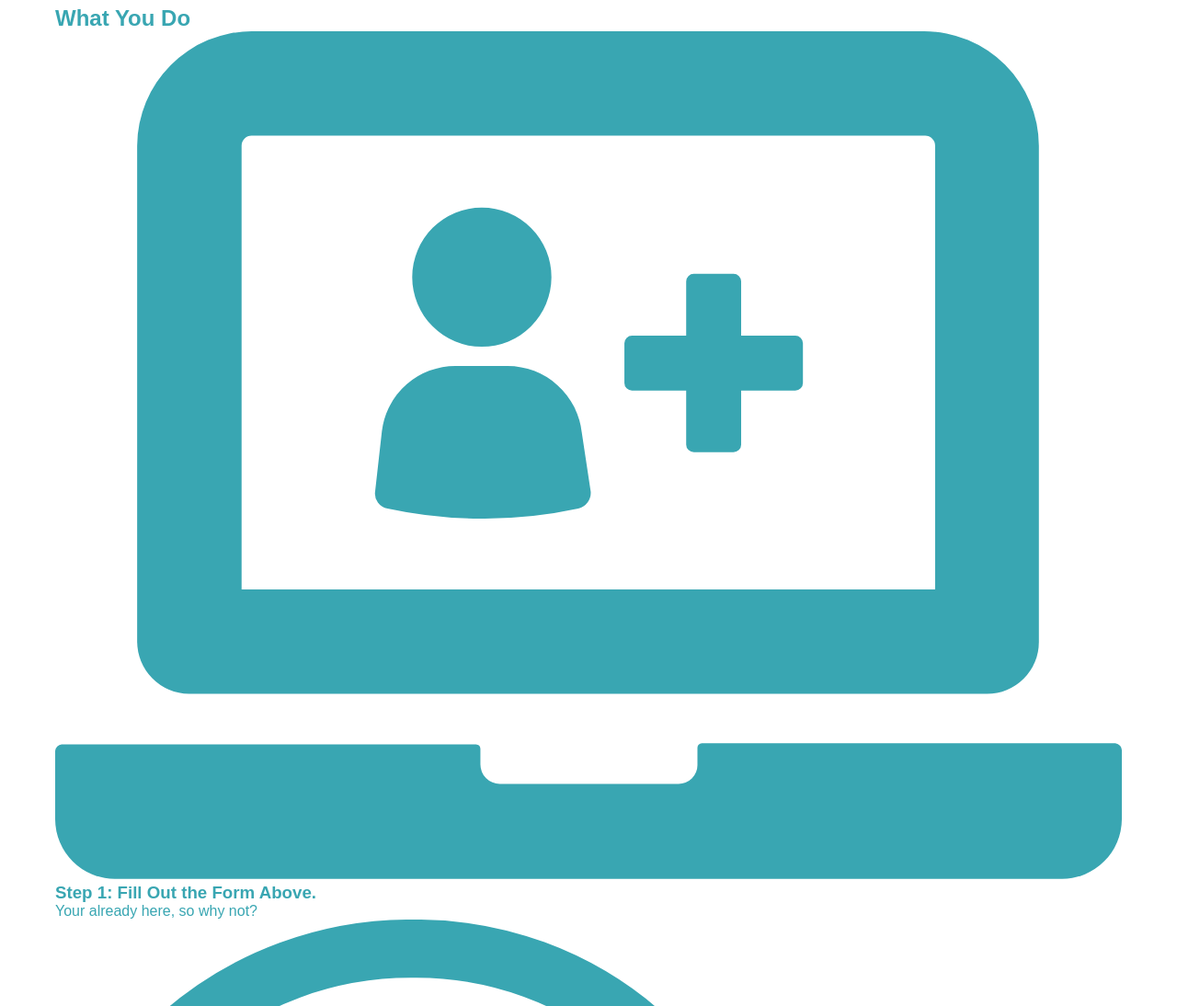
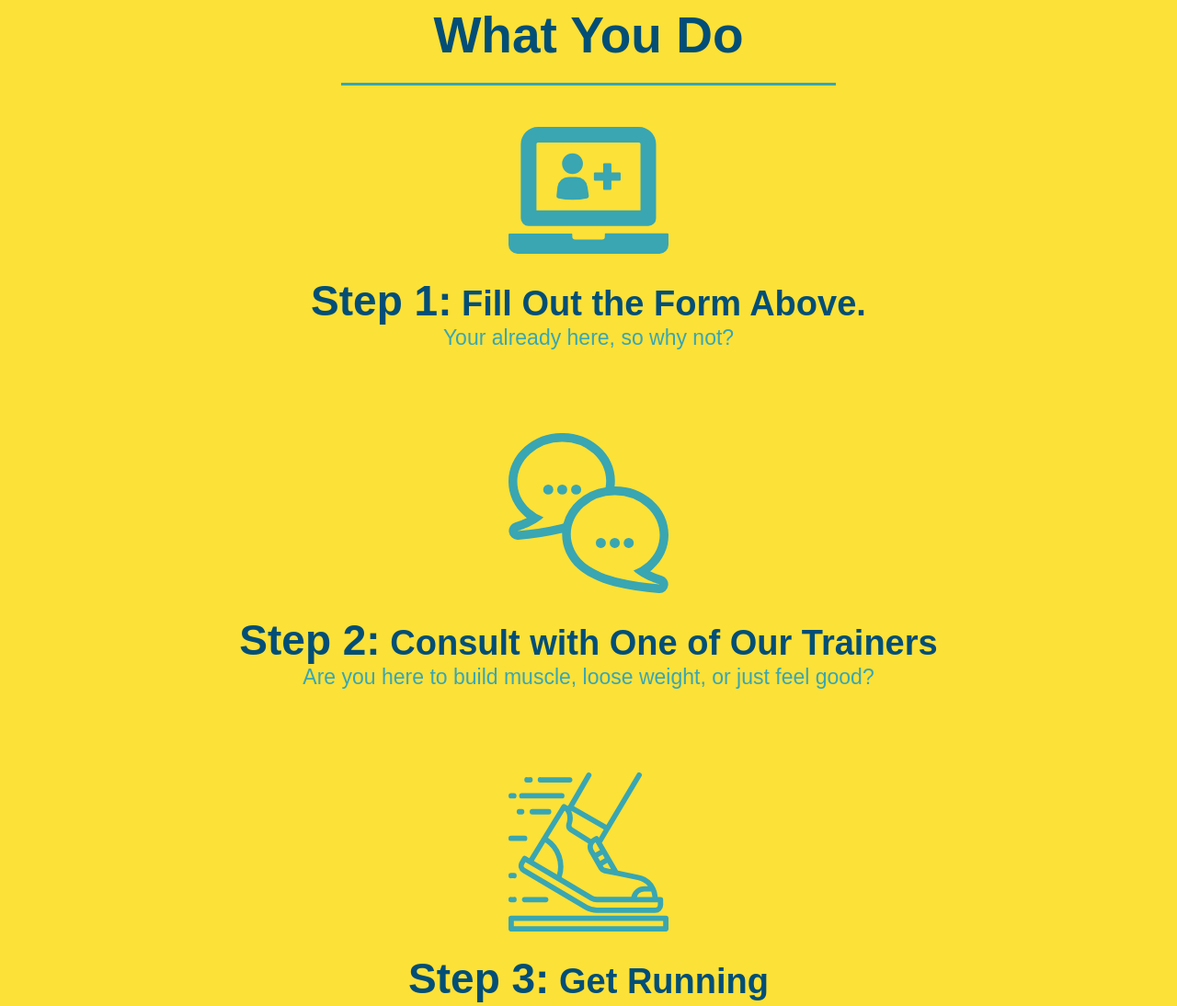
Before and after one commit to EllaCodes2021/run-buddy, a plain HTML site: page index.html in a window 1280 px wide. Shown: the part 1080-2174 px from the top of the page at 92% size. Drawn offline with Linux system fonts and the light colour scheme.

Commit message:
project completed up to the span section

```diff
--- a/assets/css/style.css
+++ b/assets/css/style.css
@@ -117,15 +117,6 @@ margin: 5px 0 15px 0;
 .intro {
     text-align: center;
 }
-.intro h2 {
-    font-size: 55px;
-    color: #024e76;
-    margin-bottom: 35px;
-    padding: 0 100px 20px 100px;
-    border-bottom: 3px solid;
-    border-color: #fce138;
-    display: inline-block;
-}
 .intro p {
     line-height: 1.7;
     color: #39a6b2;
@@ -133,3 +124,41 @@ margin: 5px 0 15px 0;
     font-size: 20px;
     margin: 0 auto;
 }
+.steps {
+    text-align: center;
+    background: #fce138;
+}
+
+.section-title {
+    font-size: 55px;
+    color: #024e76;
+    margin-bottom: 35px;
+    padding: 0 100px 20px 100px;
+    display: inline-block;
+    border-bottom: 3px solid;
+}
+.primary-border {
+    border-color: #fce138;
+}
+.secondary-border {
+    border-color: #39a6b2;
+}
+.steps div {
+    margin-bottom: 80px;
+}
+.steps img {
+    width: 15%;
+    margin: 10px 0;
+}
+.steps h3 {
+    color: #024e76;
+    font-size: 46px;
+    margin-top: 10px;
+}
+.steps p {
+    color: #39a6b2;
+    font-size: 23px;
+}
+.steps span {
+    font-size: 38px;
+}
--- a/index.html
+++ b/index.html
@@ -64,34 +64,34 @@
     </Section>
     <!-- "What We Do" -->
     <Section id="what-we-do" class="intro">
-        <h2>What We Do </h2>
+        <h2 class="section-title primary-border">What We Do </h2>
         <p>Make you run till you are happy or dead what ever comes first!  We recognize the Drill Sargent moto: "What doesn't kill you makes you stronger so RUN! If you think your getting tired don't bother to wine about it just keep running.  One day this will be easy and that is because you never gave up!"</p>
     </Section>
 
     <!-- "What You Do" -->
-    <Section id="what-we-do">
-        <h2>What You Do</h2>
+    <Section id="what-you-do" class="steps">
+        <h2 class="section-title secondary-border">What You Do</h2>
         <div>
             <img src="./assets/images/step-1.svg" alt="Icon of a computer with a form to fill out."/>
-            <h3>Step 1: Fill Out the Form Above.</h3>
+            <h3>Step 1:<span> Fill Out the Form Above.</span></h3>
             <p>Your already here, so why not?</p>
         </div>
 
         <div>
             <img src="./assets/images/step-2.svg" alt="Conversation bubles Icon" />
-            <h3>Step 2: Consult with One of Our Trainers</h3>
+            <h3>Step 2:<span> Consult with One of Our Trainers</span></h3>
             <p>Are you here to build muscle, loose weight, or just feel good?</p>
         </div>
 
         <div>
             <img src="./assets/images/step-3.svg" alt="Icon of shoes running" />
-            <h3>Step 3: Get Running</h3>
+            <h3>Step 3:<span> Get Running</span></h3>
             <p>Hit the ground running (litterally) once your trainer lays out your plan.</p>
         </div>
 
         <div>
             <img src="./assets/images/step-4.svg" alt="Trainer Icon" />
-            <h3>Step 4: See Results</h3>
+            <h3>Step 4:<span> See Results</span></h3>
             <p>Bi-weekly checkins with your trainer will keep you focused.</p>
         </div>
     </Section>
```
